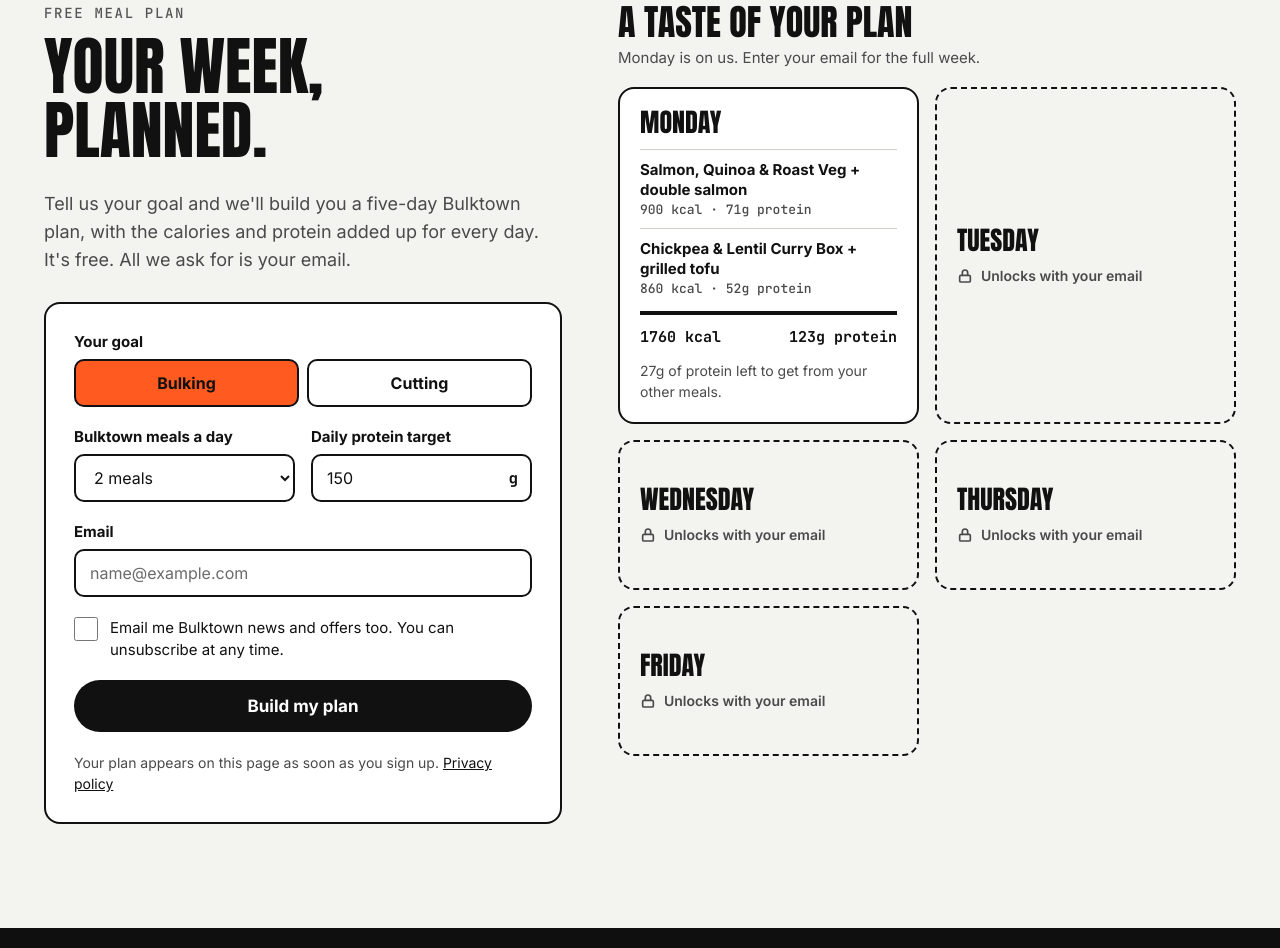
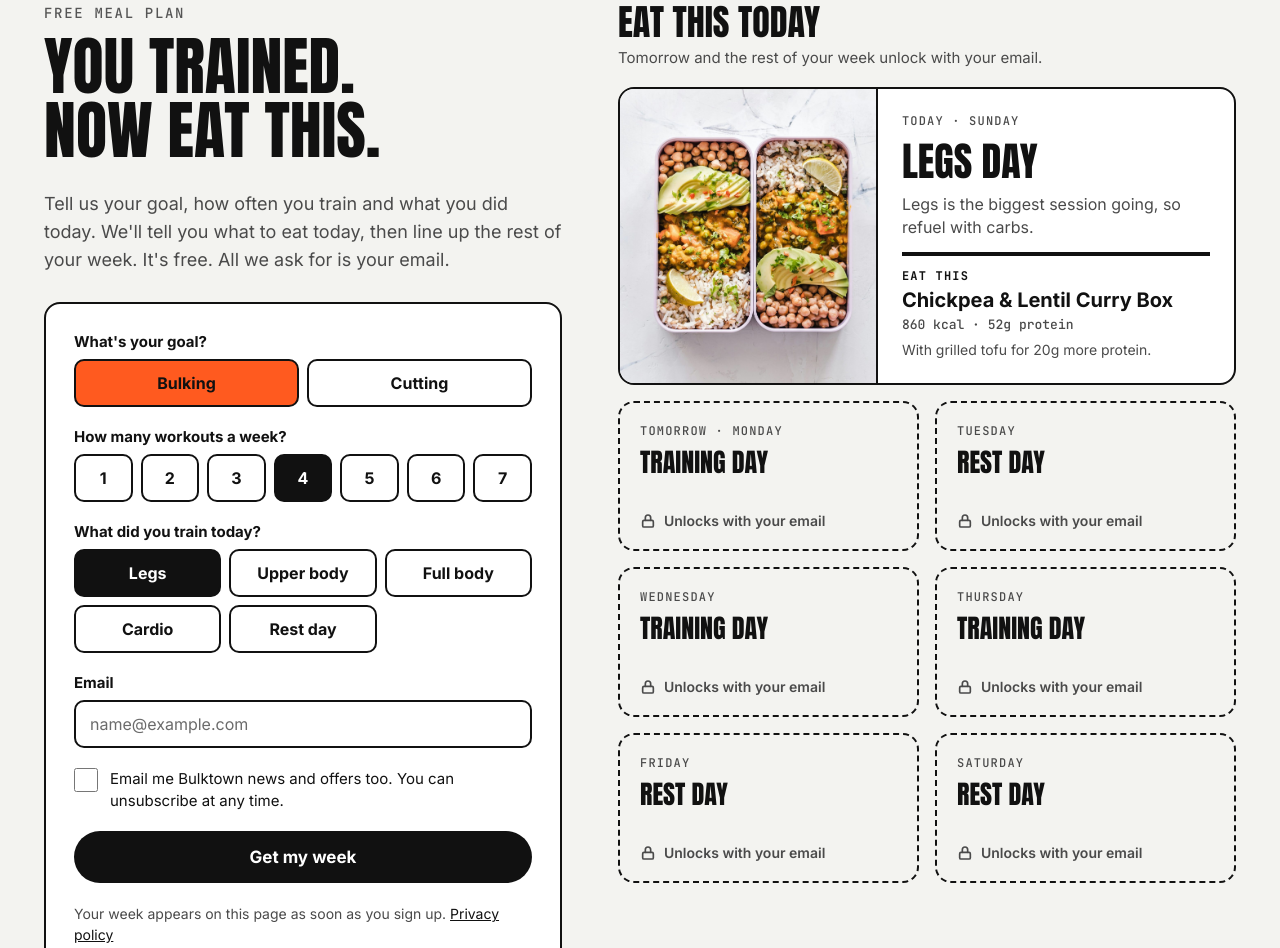
Before and after one commit to thewondergroup/bulktown, a plain HTML site: page index.html in a window 1280 px wide. Shown: the part 4578-5526 px from the top of the page. Drawn offline with Linux system fonts and the light colour scheme.

Commit message:
Rework meal plan around training
The plan now asks for goal, workouts a week and what was trained today.
Today's meal is matched to the session and shown free; the next six
days are laid out as training or rest days and unlock with an email.

```diff
--- a/app.js
+++ b/app.js
@@ -195,47 +195,72 @@
 
   /* ---------- Meal plan ---------- */
 
-  var DAYS = ['Monday', 'Tuesday', 'Wednesday', 'Thursday', 'Friday'];
+  var WEEKDAYS = ['Sunday', 'Monday', 'Tuesday', 'Wednesday', 'Thursday', 'Friday', 'Saturday'];
   var LOCK = '<svg aria-hidden="true" width="16" height="16" viewBox="0 0 24 24" fill="none" stroke="currentColor" stroke-width="2.5" stroke-linecap="round" stroke-linejoin="round"><rect x="4" y="11" width="16" height="10" rx="2"/><path d="M8 11V7a4 4 0 0 1 8 0v4"/></svg>';
-  var plan = { unlocked: false, goalTouched: false, targetTouched: false };
+  var plan = { unlocked: false, goalTouched: false, sentFor: '' };
+
+  // Which of the next seven days are training days (T) or rest days (R),
+  // starting today, for 1 to 7 workouts a week.
+  var WEEK_SHAPES = { 1: 'TRRRRRR', 2: 'TRRTRRR', 3: 'TRTRTRR', 4: 'TTRTTRR', 5: 'TTTRTTR', 6: 'TTTTTTR', 7: 'TTTTTTT' };
+
+  // What each kind of day asks for. `score` ranks the meals for that day (highest wins).
+  var SESSIONS = {
+    legs: { label: 'Legs day', score: function (d) { return d.c; }, why: 'Legs is the biggest session going, so refuel with carbs.' },
+    full: { label: 'Full-body day', score: function (d) { return d.c; }, why: 'A full-body session uses everything, so refuel with carbs.' },
+    upper: { label: 'Upper body day', score: function (d) { return d.p; }, why: 'Upper body day is about repair, so protein comes first.' },
+    cardio: { label: 'Cardio day', score: function (d) { return d.c; }, why: 'Cardio runs your energy down, so top your carbs back up.' },
+    train: { label: 'Training day', score: function (d) { return d.p + d.c / 2; }, why: 'Training day, so a solid mix of carbs and protein.' },
+    rest: { label: 'Rest day', score: function (d) { return d.p - d.c / 2; }, why: 'Rest day, so go lower on carbs and keep the protein up.' }
+  };
+
+  function checkedValue(name) {
+    var el = document.querySelector('input[name="' + name + '"]:checked');
+    return el ? el.value : '';
+  }
 
   function planInputs() {
-    var cut = $('plan-goal-cut');
-    var target = Number($('plan-target').value);
-    if (!(target >= 60)) target = 60;
-    if (target > 300) target = 300;
+    var workouts = Number(checkedValue('plan-workouts'));
+    var today = checkedValue('plan-today');
     return {
-      goal: cut && cut.checked ? 'cut' : 'bulk',
-      meals: Math.max(1, Math.min(3, Number($('plan-meals').value) || 2)),
-      target: target
+      goal: checkedValue('plan-goal') === 'cut' ? 'cut' : 'bulk',
+      workouts: WEEK_SHAPES[workouts] ? workouts : 4,
+      today: SESSIONS[today] && today !== 'train' ? today : 'legs'
     };
   }
 
-  // Five days from the dishes that match the goal. Each day rotates through the
-  // dishes, then switches on protein add-ons (biggest first) until the target is met.
-  function buildPlan(goal, meals, target) {
+  // Seven days starting today. Today's meal answers today's session; the days
+  // after are training or rest days spread to match the workouts a week.
+  // The same meal is never suggested two days running, and training days
+  // come with the meal's protein add-on.
+  function buildPlan(goal, workouts, today) {
     var pool = MENU.filter(function (d) { return d.goal === goal; });
     if (!pool.length) return [];
-    return DAYS.map(function (day, i) {
-      var picks = [];
-      for (var k = 0; k < meals; k++) picks.push({ dish: pool[(i + k) % pool.length], on: false });
-      var protein = picks.reduce(function (sum, x) { return sum + x.dish.p; }, 0);
-      picks.filter(function (x) { return ADDONS[x.dish.addon]; })
-        .sort(function (a, b) { return ADDONS[b.dish.addon].p - ADDONS[a.dish.addon].p; })
-        .forEach(function (x) {
-          if (protein >= target) return;
-          x.on = true;
-          protein += ADDONS[x.dish.addon].p;
-        });
-      var kcal = 0;
-      var rows = picks.map(function (x) {
-        var extra = x.on ? ADDONS[x.dish.addon] : null;
-        var k2 = x.dish.kcal + (extra ? extra.kcal : 0);
-        var p2 = x.dish.p + (extra ? extra.p : 0);
-        kcal += k2;
-        return { name: x.dish.name + (extra ? ' + ' + extra.short : ''), kcal: k2, p: p2 };
-      });
-      return { day: day, rows: rows, kcal: kcal, p: protein, gap: Math.max(0, target - protein) };
+    var shape = WEEK_SHAPES[workouts];
+    var types = [today];
+    for (var i = 1; i < 7; i++) {
+      // If today is a rest day, the week's workouts start tomorrow.
+      var slot = today === 'rest' ? shape.charAt(i - 1) : shape.charAt(i);
+      types.push(slot === 'T' ? 'train' : 'rest');
+    }
+    var todayIndex = new Date().getDay();
+    var previous = null;
+    return types.map(function (type, n) {
+      var session = SESSIONS[type];
+      var choices = pool.filter(function (d) { return pool.length === 1 || d !== previous; });
+      var dish = choices.reduce(function (best, d) { return session.score(d) > session.score(best) ? d : best; });
+      previous = dish;
+      var extra = type !== 'rest' ? ADDONS[dish.addon] : null;
+      var weekday = WEEKDAYS[(todayIndex + n) % 7];
+      return {
+        when: n === 0 ? 'Today · ' + weekday : n === 1 ? 'Tomorrow · ' + weekday : weekday,
+        label: session.label,
+        why: session.why,
+        dish: dish,
+        extra: extra || null,
+        kcal: dish.kcal + (extra ? extra.kcal : 0),
+        p: dish.p + (extra ? extra.p : 0),
+        training: type !== 'rest'
+      };
     });
   }
 
@@ -243,41 +268,48 @@
     var out = $('plan-output');
     if (!out) return;
     var input = planInputs();
-    var days = buildPlan(input.goal, input.meals, input.target);
+    var days = buildPlan(input.goal, input.workouts, input.today);
 
     var cards = days.map(function (d, i) {
+      var head = '<p class="day-when">' + esc(d.when.toUpperCase()) + '</p><h4>' + esc(d.label.toUpperCase()) + '</h4>';
       if (!plan.unlocked && i > 0) {
-        return '<div class="day day--locked"><h4>' + d.day.toUpperCase() + '</h4><p>' + LOCK + 'Unlocks with your email</p></div>';
+        return '<div class="day day--locked">' + head + '<p class="day-lock">' + LOCK + 'Unlocks with your email</p></div>';
       }
-      return '<div class="day"><h4>' + d.day.toUpperCase() + '</h4>' +
-        '<ul class="day-meals">' + d.rows.map(function (r) {
-          return '<li><span class="day-meal-name">' + esc(r.name) + '</span><span class="day-meal-line">' + r.kcal + ' kcal · ' + r.p + 'g protein</span></li>';
-        }).join('') + '</ul>' +
-        '<div class="day-total"><span>' + d.kcal + ' kcal</span><span>' + d.p + 'g protein</span></div>' +
-        '<p class="day-note">' + (d.gap > 0 ? d.gap + 'g of protein left to get from your other meals.' : 'Protein target met.') + '</p>' +
+      var meal =
+        '<p class="day-why">' + esc(d.why) + '</p>' +
+        '<div class="day-meal"><span class="day-eat">' + (i === 0 ? 'Eat this' : 'Get this') + '</span>' +
+          '<span class="day-meal-name">' + esc(d.dish.name) + '</span>' +
+          '<span class="day-meal-line">' + d.kcal + ' kcal · ' + d.p + 'g protein</span>' +
+          (d.extra ? '<span class="day-extra">With ' + esc(d.extra.short) + ' for ' + d.extra.p + 'g more protein.</span>' : '') +
         '</div>';
+      if (i === 0) {
+        return '<div class="day day--today">' +
+          '<img class="day-photo" src="' + esc(d.dish.img) + '" alt="' + esc(d.dish.alt || '') + '" style="object-position: ' + esc(d.dish.pos || 'center') + '">' +
+          '<div class="day-body">' + head + meal + '</div></div>';
+      }
+      return '<div class="day">' + head + meal + '</div>';
     }).join('');
 
-    var goalWord = input.goal === 'bulk' ? 'bulking' : 'cutting';
-    var summary = 'Five days of ' + goalWord + ', ' + input.meals + (input.meals === 1 ? ' meal' : ' meals') + ' a day, aiming for ' + input.target + 'g protein.';
+    var training = days.filter(function (d) { return d.training; }).length;
+    var summary = (input.goal === 'bulk' ? 'Bulking' : 'Cutting') + ', with ' + training + ' training ' + (training === 1 ? 'day' : 'days') +
+      ' and ' + (7 - training) + ' rest ' + (7 - training === 1 ? 'day' : 'days') + ' this week.';
     out.innerHTML =
       '<div class="plan-output-head"><div>' +
-        '<h3 id="plan-heading" tabindex="-1">' + (plan.unlocked ? 'YOUR BULKTOWN WEEK' : 'A TASTE OF YOUR PLAN') + '</h3>' +
-        '<p>' + (plan.unlocked ? summary : 'Monday is on us. Enter your email for the full week.') + '</p></div>' +
+        '<h3 id="plan-heading" tabindex="-1">' + (plan.unlocked ? 'YOUR BULKTOWN WEEK' : 'EAT THIS TODAY') + '</h3>' +
+        '<p>' + (plan.unlocked ? summary : 'Tomorrow and the rest of your week unlock with your email.') + '</p></div>' +
         (plan.unlocked ? '<button type="button" class="plan-print" data-print>Print or save as PDF</button>' : '') +
       '</div>' +
       '<div class="plan-days">' + cards + '</div>' +
-      (plan.unlocked ? '<p class="plan-foot">This covers your Bulktown meals, not everything you eat in a day. How much you need depends on your size and training.</p>' : '');
+      (plan.unlocked ? '<p class="plan-foot">This is your Bulktown meal for each day, not everything you eat. How much you need depends on your size and training. Change your answers and the week updates.</p>' : '');
   }
 
-  // Until the visitor edits the plan form, it follows the goal and target they picked above.
+  // Until the visitor picks a goal in the plan form, it follows the goal they chose at the top.
   function syncPlanForm() {
     if (!$('plan-form')) return;
     if (!plan.goalTouched && state.goal !== 'all') {
       $('plan-goal-bulk').checked = state.goal === 'bulk';
       $('plan-goal-cut').checked = state.goal === 'cut';
     }
-    if (!plan.targetTouched) $('plan-target').value = state.target;
   }
 
   function sendSignup(payload) {
@@ -300,7 +332,6 @@
   if (planForm) {
     planForm.addEventListener('change', function (event) {
       if (event.target.name === 'plan-goal') plan.goalTouched = true;
-      if (event.target.id === 'plan-target') plan.targetTouched = true;
       renderPlan();
     });
     $('plan-email').addEventListener('input', function () {
@@ -313,14 +344,14 @@
       var value = email.value.trim();
       if (!/^[^\s@]+@[^\s@]+\.[^\s@]+$/.test(value)) {
         email.setAttribute('aria-invalid', 'true');
-        $('plan-email-error').textContent = value ? 'That email doesn\'t look right. Check it and try again.' : 'Enter your email to get your plan.';
+        $('plan-email-error').textContent = value ? 'That email doesn\'t look right. Check it and try again.' : 'Enter your email to get your week.';
         email.focus();
         return;
       }
       var unlock = function () {
         plan.unlocked = true;
         button.disabled = false;
-        button.textContent = 'Update my plan';
+        button.textContent = 'Update my week';
         renderPlan();
         var heading = $('plan-heading');
         if (heading) heading.focus();
@@ -332,12 +363,12 @@
       if (plan.sentFor === value) { unlock(); return; }
       plan.sentFor = value;
       button.disabled = true;
-      button.textContent = 'Building your plan…';
+      button.textContent = 'Building your week…';
       sendSignup({
         email: value,
         goal: input.goal,
-        meals_per_day: input.meals,
-        protein_target: input.target + 'g',
+        workouts_per_week: input.workouts,
+        trained_today: input.today,
         marketing_opt_in: $('plan-optin').checked ? 'Yes' : 'No'
       }).then(unlock);
     });
--- a/index.html
+++ b/index.html
@@ -190,14 +190,14 @@
     <div class="plan-copy">
       <div class="section-head">
         <p class="eyebrow">FREE MEAL PLAN</p>
-        <h2>YOUR WEEK,<br>PLANNED.</h2>
+        <h2>YOU TRAINED.<br>NOW EAT THIS.</h2>
       </div>
-      <p class="plan-lede">Tell us your goal and we'll build you a five-day Bulktown plan, with the calories and protein added up for every day. It's free. All we ask for is your email.</p>
+      <p class="plan-lede">Tell us your goal, how often you train and what you did today. We'll tell you what to eat today, then line up the rest of your week. It's free. All we ask for is your email.</p>
 
       <form class="plan-form" id="plan-form" novalidate>
         <fieldset class="field">
-          <legend>Your goal</legend>
-          <div class="seg">
+          <legend>What's your goal?</legend>
+          <div class="seg seg--2">
             <input type="radio" name="plan-goal" id="plan-goal-bulk" value="bulk" checked>
             <label for="plan-goal-bulk" class="seg--bulk">Bulking</label>
             <input type="radio" name="plan-goal" id="plan-goal-cut" value="cut">
@@ -205,23 +205,29 @@
           </div>
         </fieldset>
 
-        <div class="field-row">
-          <div class="field">
-            <label for="plan-meals">Bulktown meals a day</label>
-            <select id="plan-meals">
-              <option value="1">1 meal</option>
-              <option value="2" selected>2 meals</option>
-              <option value="3">3 meals</option>
-            </select>
+        <fieldset class="field">
+          <legend>How many workouts a week?</legend>
+          <div class="seg seg--7">
+            <input type="radio" name="plan-workouts" id="plan-w1" value="1"><label for="plan-w1">1</label>
+            <input type="radio" name="plan-workouts" id="plan-w2" value="2"><label for="plan-w2">2</label>
+            <input type="radio" name="plan-workouts" id="plan-w3" value="3"><label for="plan-w3">3</label>
+            <input type="radio" name="plan-workouts" id="plan-w4" value="4" checked><label for="plan-w4">4</label>
+            <input type="radio" name="plan-workouts" id="plan-w5" value="5"><label for="plan-w5">5</label>
+            <input type="radio" name="plan-workouts" id="plan-w6" value="6"><label for="plan-w6">6</label>
+            <input type="radio" name="plan-workouts" id="plan-w7" value="7"><label for="plan-w7">7</label>
           </div>
-          <div class="field">
-            <label for="plan-target">Daily protein target</label>
-            <div class="input-unit">
-              <input type="number" id="plan-target" min="60" max="300" step="10" value="150" inputmode="numeric">
-              <span aria-hidden="true">g</span>
-            </div>
+        </fieldset>
+
+        <fieldset class="field">
+          <legend>What did you train today?</legend>
+          <div class="seg seg--wrap">
+            <input type="radio" name="plan-today" id="plan-t-legs" value="legs" checked><label for="plan-t-legs">Legs</label>
+            <input type="radio" name="plan-today" id="plan-t-upper" value="upper"><label for="plan-t-upper">Upper body</label>
+            <input type="radio" name="plan-today" id="plan-t-full" value="full"><label for="plan-t-full">Full body</label>
+            <input type="radio" name="plan-today" id="plan-t-cardio" value="cardio"><label for="plan-t-cardio">Cardio</label>
+            <input type="radio" name="plan-today" id="plan-t-rest" value="rest"><label for="plan-t-rest">Rest day</label>
           </div>
-        </div>
+        </fieldset>
 
         <div class="field">
           <label for="plan-email">Email</label>
@@ -239,9 +245,9 @@
           <input type="text" id="plan-company" tabindex="-1" autocomplete="off">
         </div>
 
-        <button class="btn btn--ink" type="submit" id="plan-submit">Build my plan</button>
+        <button class="btn btn--ink" type="submit" id="plan-submit">Get my week</button>
         <!-- TODO: link the privacy policy -->
-        <p class="plan-small">Your plan appears on this page as soon as you sign up. <a href="#">Privacy policy</a></p>
+        <p class="plan-small">Your week appears on this page as soon as you sign up. <a href="#">Privacy policy</a></p>
       </form>
     </div>
 
--- a/styles.css
+++ b/styles.css
@@ -214,9 +214,13 @@ body[data-goal="cut"] .tray-totals .protein dd { color: #FFFFFF; }
 .input-unit input { padding-right: 36px; }
 .field-error { min-height: 0; font-size: 14px; font-weight: 600; color: #B3261E; }
 .field-error:empty { display: none; }
-.seg { display: grid; grid-template-columns: repeat(2, minmax(0, 1fr)); gap: 8px; }
+.seg { display: grid; gap: 8px; }
+.seg--2 { grid-template-columns: repeat(2, minmax(0, 1fr)); }
+.seg--7 { grid-template-columns: repeat(7, minmax(0, 1fr)); }
+.seg--wrap { grid-template-columns: repeat(auto-fit, minmax(110px, 1fr)); }
 .seg input { position: absolute; opacity: 0; width: 1px; height: 1px; }
 .seg label { display: flex; align-items: center; justify-content: center; min-height: 48px; border: 2px solid var(--ink); border-radius: 10px; font-weight: 700; cursor: pointer; }
+.seg input:checked + label { background: var(--ink); color: #FFFFFF; }
 .seg input:checked + .seg--bulk { background: var(--bulk); color: var(--ink); }
 .seg input:checked + .seg--cut { background: var(--cut); color: #FFFFFF; }
 .seg input:focus-visible + label { outline: 3px solid var(--ink); outline-offset: 3px; }
@@ -233,17 +237,23 @@ body[data-goal="cut"] .tray-totals .protein dd { color: #FFFFFF; }
 .plan-output-head p { margin-top: 8px; font-size: 15px; color: var(--grey); }
 .plan-print { min-height: 44px; padding: 8px 18px; border: 2px solid var(--ink); border-radius: 999px; background: transparent; color: var(--ink); font-size: 15px; font-weight: 700; cursor: pointer; }
 .plan-days { display: grid; grid-template-columns: repeat(auto-fill, minmax(230px, 1fr)); gap: 16px; }
-.day { display: flex; flex-direction: column; gap: 14px; background: #FFFFFF; border: 2px solid var(--ink); border-radius: 16px; padding: 20px; }
+.day { display: flex; flex-direction: column; gap: 10px; background: #FFFFFF; border: 2px solid var(--ink); border-radius: 16px; padding: 20px; }
+.day-when { font-family: var(--mono); font-size: 12px; letter-spacing: 0.1em; color: var(--grey); }
 .day h4 { margin: 0; font-family: var(--display); font-weight: 400; font-size: 26px; line-height: 1; }
-.day-meals { display: flex; flex-direction: column; gap: 10px; }
-.day-meals li { border-top: 1px solid #D0D0CA; padding-top: 10px; }
-.day-meal-name { display: block; font-size: 15px; font-weight: 700; line-height: 1.3; }
-.day-meal-line { display: block; margin-top: 2px; font-family: var(--mono); font-size: 13px; color: var(--grey); }
-.day-total { display: flex; justify-content: space-between; align-items: baseline; gap: 8px; margin-top: auto; border-top: 4px solid var(--ink); padding-top: 12px; font-family: var(--mono); font-size: 15px; font-weight: 700; }
-.day-note { font-size: 14px; line-height: 1.45; color: var(--grey); }
-.day--locked { justify-content: center; align-items: flex-start; min-height: 150px; background: transparent; border-style: dashed; color: var(--grey); }
-.day--locked h4 { color: var(--ink); }
-.day--locked p { display: flex; align-items: center; gap: 8px; font-size: 14px; font-weight: 600; }
+.day-why { font-size: 14px; line-height: 1.45; color: var(--grey); }
+.day-meal { display: flex; flex-direction: column; gap: 3px; margin-top: auto; border-top: 4px solid var(--ink); padding-top: 12px; }
+.day-eat { font-family: var(--mono); font-size: 12px; font-weight: 700; letter-spacing: 0.1em; text-transform: uppercase; }
+.day-meal-name { font-size: 16px; font-weight: 700; line-height: 1.3; }
+.day-meal-line { font-family: var(--mono); font-size: 13px; color: var(--grey); }
+.day-extra { margin-top: 4px; font-size: 14px; line-height: 1.4; color: var(--grey); }
+.day--today { grid-column: 1 / -1; flex-direction: row; gap: 0; padding: 0; overflow: hidden; }
+.day--today .day-photo { width: 42%; min-height: 260px; object-fit: cover; border-right: 2px solid var(--ink); }
+.day--today .day-body { flex: 1; min-width: 0; display: flex; flex-direction: column; gap: 12px; padding: 24px; }
+.day--today h4 { font-size: 40px; }
+.day--today .day-why { font-size: 16px; }
+.day--today .day-meal-name { font-size: 20px; }
+.day--locked { min-height: 150px; background: transparent; border-style: dashed; }
+.day-lock { display: flex; align-items: center; gap: 8px; margin-top: auto; font-size: 14px; font-weight: 600; color: var(--grey); }
 .plan-foot { font-size: 14px; line-height: 1.5; color: var(--grey); }
 
 /* Visit */
@@ -283,6 +293,10 @@ body[data-goal="cut"] .track { display: inline-block; background: var(--cut); co
 @media (max-width: 640px) {
   .plan-inner { padding-top: 72px; padding-bottom: 72px; gap: 40px; }
   .plan-form { padding: 20px; }
+  .seg--7 { grid-template-columns: repeat(4, minmax(0, 1fr)); }
+  .day--today { flex-direction: column; }
+  .day--today .day-photo { width: 100%; min-height: 0; aspect-ratio: 16 / 9; border-right: 0; border-bottom: 2px solid var(--ink); }
+  .day--today h4 { font-size: 32px; }
 }
 
 /* Printing gives just the meal plan */
```
Also changed, not shown: 1 other file.
